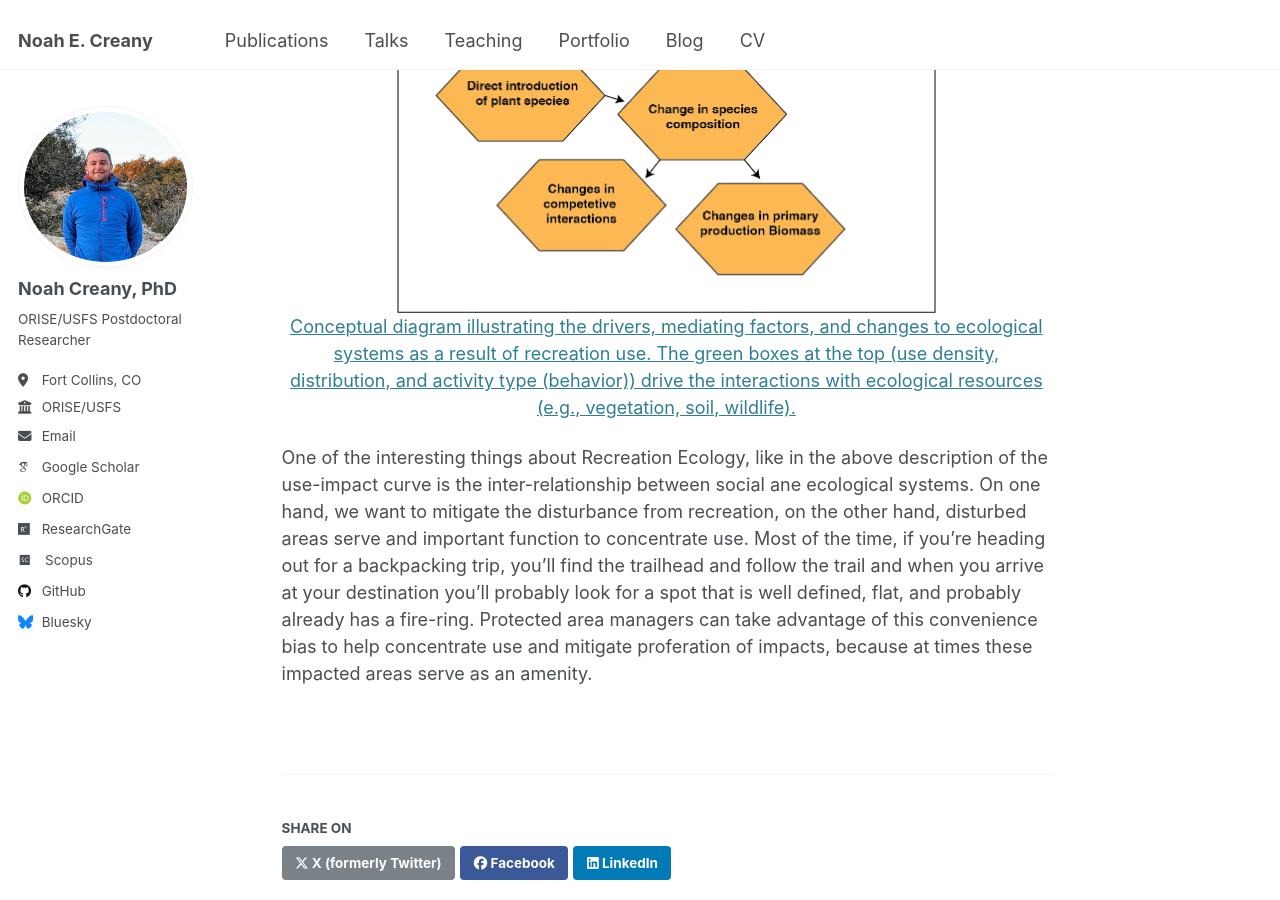
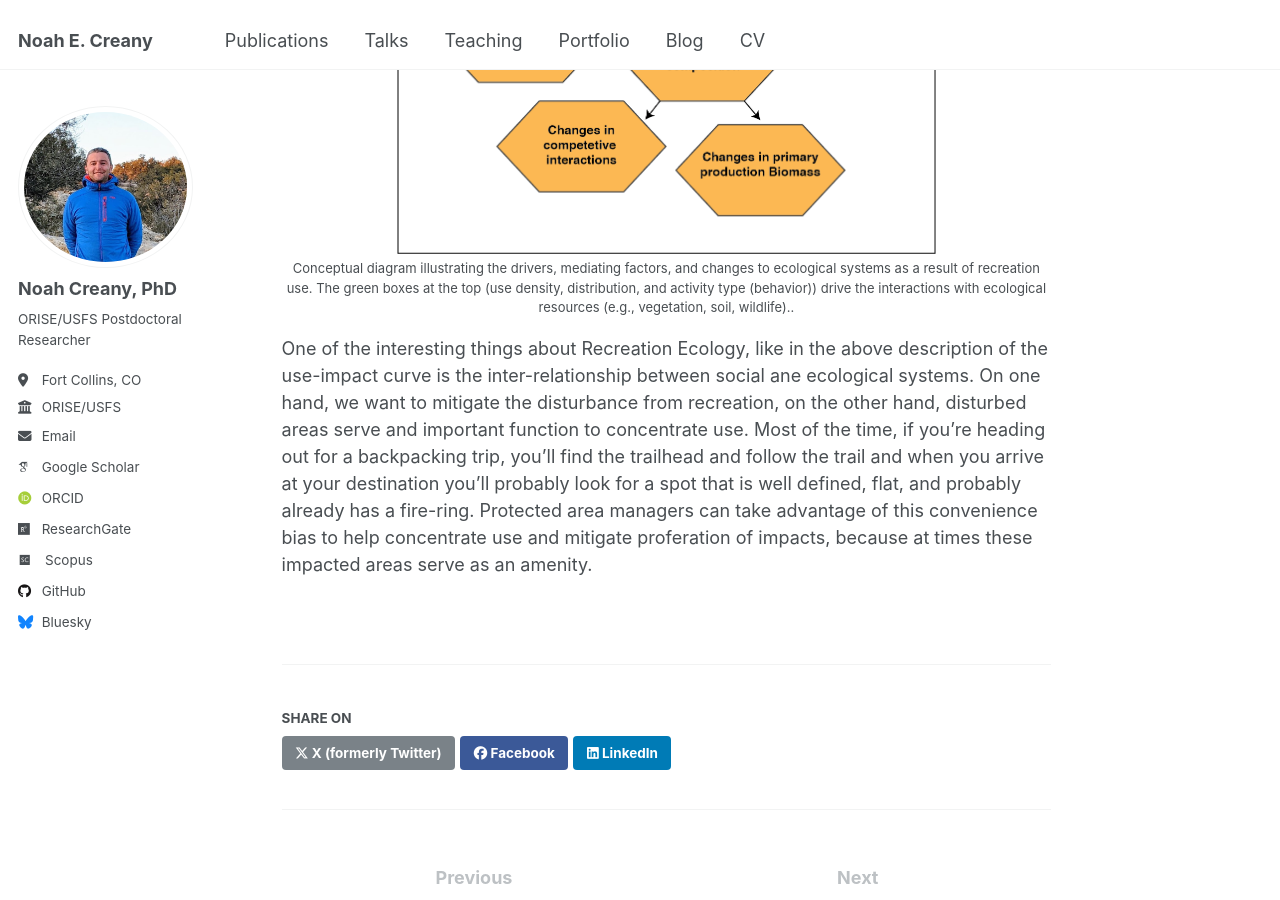
Before and after one commit to noahcreany/noahcreany.github.io, a Jekyll site: the page built from _posts/2025-04-29-undarkarticle.md, in a window 1280 px wide and 900 px high, scrolled down 1899 px. Built offline with Jekyll 4.4.1, drawn with Linux system fonts in a browser that asks for light colours; some web fonts are replaced.

Commit message:
Hopefully, final edit to blog post

```diff
--- a/_posts/2025-04-29-undarkarticle.md
+++ b/_posts/2025-04-29-undarkarticle.md
@@ -16,20 +16,19 @@ The Use-Impact relationship in Recreation Ecology is one of the foundational "th
 
 
 <div style="text-align: center;">
-    <a>
-        <img src="/files/images/Veg Impact Figure.png" width="70%">
-        <p>The <i>use-impact</i> functional relationship illustrated with two different ground cover types. With the initial 20% of use, the vegetation cover loss proceeds rapidly following an exponential relationship, but with additional use, the curve starts to flatten. The red line is a less resistant ground cover, such as a forb or herb with above ground stems, while the blue line is a more resistant ground cover like a grass or rhizome with below ground roots.</p>
-    </a>
+    <img src="/files/images/Veg Impact Figure.png" width="70%" alt="Graph showing use-impact relationship for different ground cover types">
+    <p style="font-size: small; margin-top: 5px;"> The <i>use-impact</i> functional relationship illustrated with two different ground cover types. With the initial 20% of use, the vegetation cover loss proceeds rapidly following an exponential relationship, but with additional use, the curve starts to flatten. The red line is a less resistant ground cover, such as a forb or herb with above ground stems, while the blue line is a more resistant ground cover like a grass or rhizome with below ground roots.
+    </p>
 </div>
 
 This relationship is a foundational concept in recreation ecology, and different functional response curves have been proposed for many different types of taxa and biotic and abiotic resources. Although this figure illustrates a relatively simple relationship between recreation use and disturbance, it's really based on a number of different factors that are pretty well summarized in this conceptual diagram:
 
 
+
 <div style="text-align: center;">
-    <a>
-        <img src="/files/images/Veg Disturbance.png" width="70%">
-        <p>Conceptual diagram illustrating the drivers, mediating factors, and changes to ecological systems as a result of recreation use. The green boxes at the top (use density, distribution, and activity type (behavior)) drive the interactions with ecological resources (e.g., vegetation, soil, wildlife).</p>
-    </a>
+    <img src="/files/images/Veg Disturbance.png" width="70%" alt="Conceptual diagram of vegetation disturbance response to recreation use.">
+    <p style="font-size: small; margin-top: 5px;"> Conceptual diagram illustrating the drivers, mediating factors, and changes to ecological systems as a result of recreation use. The green boxes at the top (use density, distribution, and activity type (behavior)) drive the interactions with ecological resources (e.g., vegetation, soil, wildlife)..
+    </p>
 </div>
 
 One of the interesting things about Recreation Ecology, like in the above description of the use-impact curve is the inter-relationship between social ane ecological systems. On one hand, we want to mitigate the disturbance from recreation, on the other hand, disturbed areas serve and important function to concentrate use. Most of the time, if you're heading out for a backpacking trip, you'll find the trailhead and follow the trail and when you arrive at your destination you'll probably look for a spot that is well defined, flat, and probably already has a fire-ring. Protected area managers can take advantage of this convenience bias to help concentrate use and mitigate proferation of impacts, because at times these impacted areas serve as an amenity.
```
